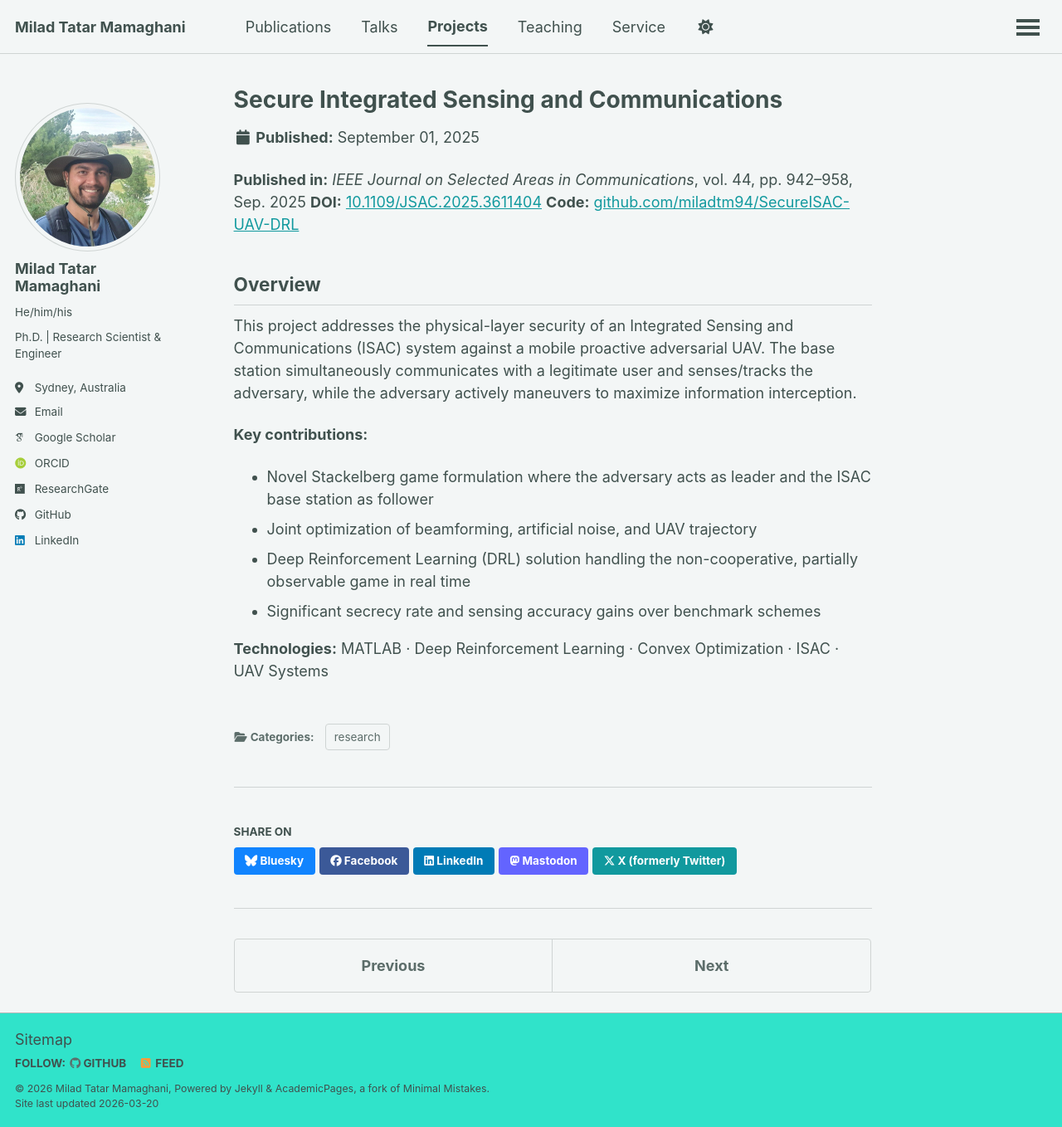
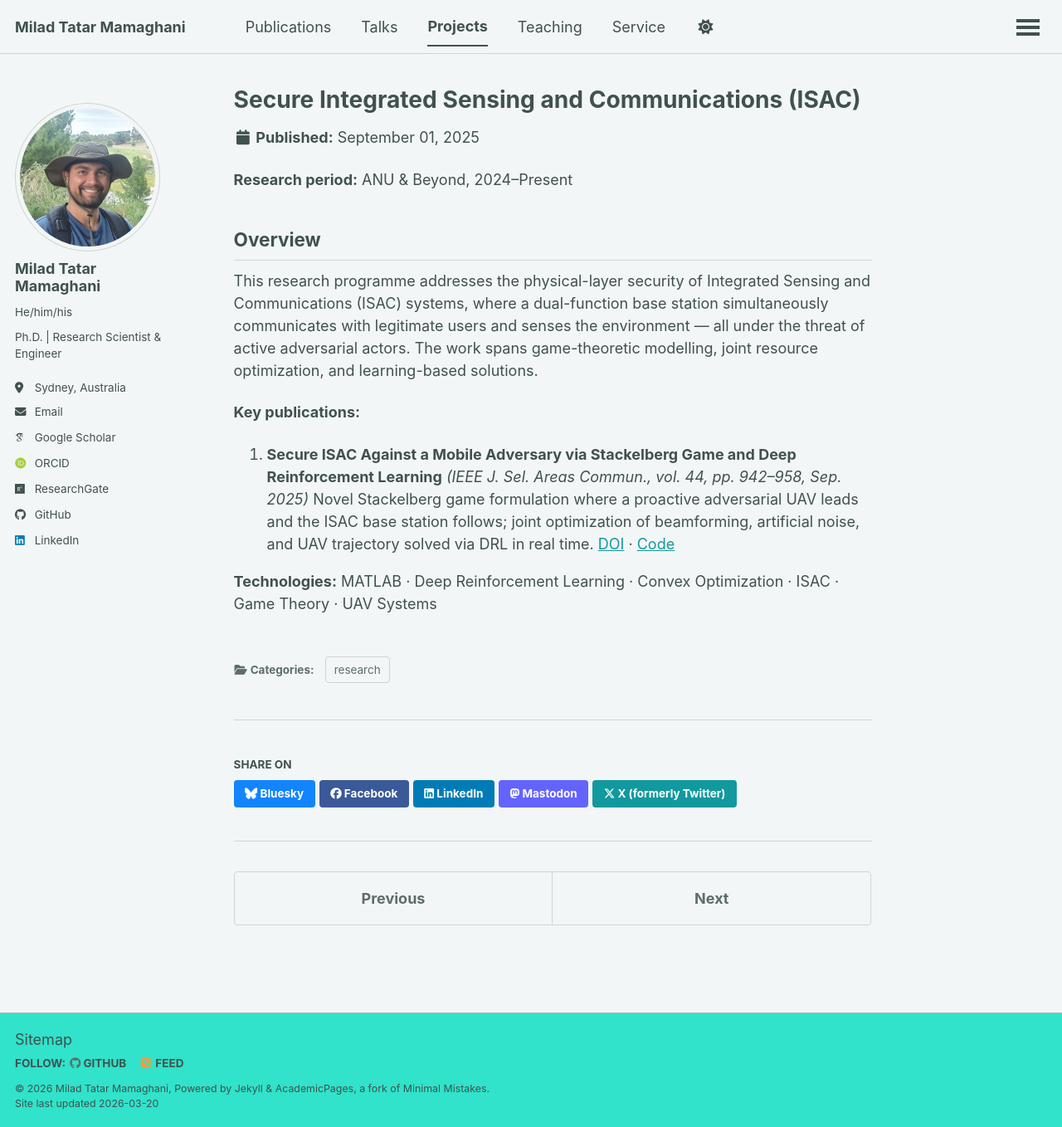
Before and after one commit to miladtm94/miladtm94.github.io, a Jekyll site: the page built from _portfolio/secure-isac-uav-drl.md, in a window 1280 px wide and 1358 px high. Shown: the whole window at 83% size. Built offline with Jekyll 4.4.1, drawn with Linux system fonts in a browser that asks for light colours; some web fonts are replaced; a script that is not in the unit is left out.

Commit message:
Restructure ISAC portfolio entry as ongoing research programme
Co-Authored-By: Claude Sonnet 4.6 <noreply@anthropic.com>

```diff
--- a/_portfolio/secure-isac-uav-drl.md
+++ b/_portfolio/secure-isac-uav-drl.md
@@ -1,23 +1,20 @@
 ---
-title: "Secure Integrated Sensing and Communications"
-excerpt: "Joint beamforming, UAV trajectory, and sensing optimization under a mobile eavesdropper, formulated as a Stackelberg game and solved via deep reinforcement learning. Published in IEEE JSAC 2025."
+title: "Secure Integrated Sensing and Communications (ISAC)"
+excerpt: "Research programme on physical-layer security for ISAC systems: joint beamforming, sensing, and trajectory optimization against adversarial actors, combining game theory and deep reinforcement learning."
 collection: portfolio
 category: research
 date: 2025-09-01
 ---
 
-**Published in:** *IEEE Journal on Selected Areas in Communications*, vol. 44, pp. 942–958, Sep. 2025
-**DOI:** [10.1109/JSAC.2025.3611404](https://doi.org/10.1109/JSAC.2025.3611404)
-**Code:** [github.com/miladtm94/SecureISAC-UAV-DRL](https://github.com/miladtm94/SecureISAC-UAV-DRL)
+**Research period:** ANU & Beyond, 2024–Present
 
 ## Overview
 
-This project addresses the physical-layer security of an Integrated Sensing and Communications (ISAC) system against a mobile proactive adversarial UAV. The base station simultaneously communicates with a legitimate user and senses/tracks the adversary, while the adversary actively maneuvers to maximize information interception.
+This research programme addresses the physical-layer security of Integrated Sensing and Communications (ISAC) systems, where a dual-function base station simultaneously communicates with legitimate users and senses the environment — all under the threat of active adversarial actors. The work spans game-theoretic modelling, joint resource optimization, and learning-based solutions.
 
-**Key contributions:**
-- Novel Stackelberg game formulation where the adversary acts as leader and the ISAC base station as follower
-- Joint optimization of beamforming, artificial noise, and UAV trajectory
-- Deep Reinforcement Learning (DRL) solution handling the non-cooperative, partially observable game in real time
-- Significant secrecy rate and sensing accuracy gains over benchmark schemes
+**Key publications:**
 
-**Technologies:** MATLAB · Deep Reinforcement Learning · Convex Optimization · ISAC · UAV Systems
+1. **Secure ISAC Against a Mobile Adversary via Stackelberg Game and Deep Reinforcement Learning** *(IEEE J. Sel. Areas Commun., vol. 44, pp. 942–958, Sep. 2025)*
+   Novel Stackelberg game formulation where a proactive adversarial UAV leads and the ISAC base station follows; joint optimization of beamforming, artificial noise, and UAV trajectory solved via DRL in real time. [DOI](https://doi.org/10.1109/JSAC.2025.3611404) · [Code](https://github.com/miladtm94/SecureISAC-UAV-DRL)
+
+**Technologies:** MATLAB · Deep Reinforcement Learning · Convex Optimization · ISAC · Game Theory · UAV Systems
```
